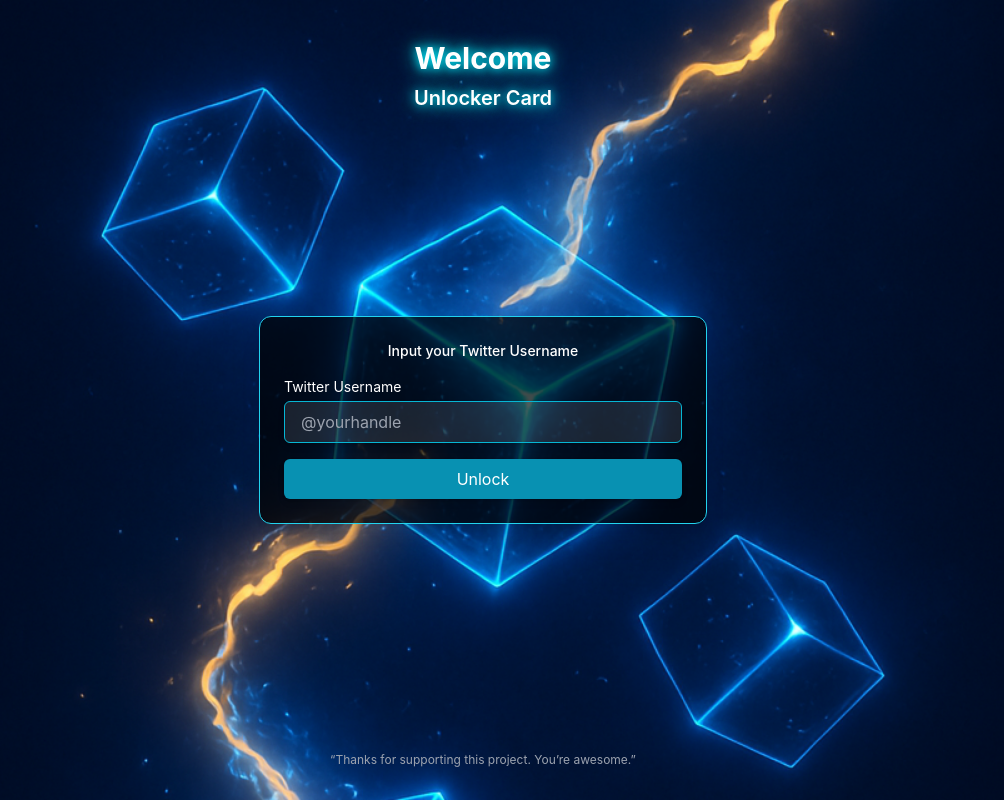
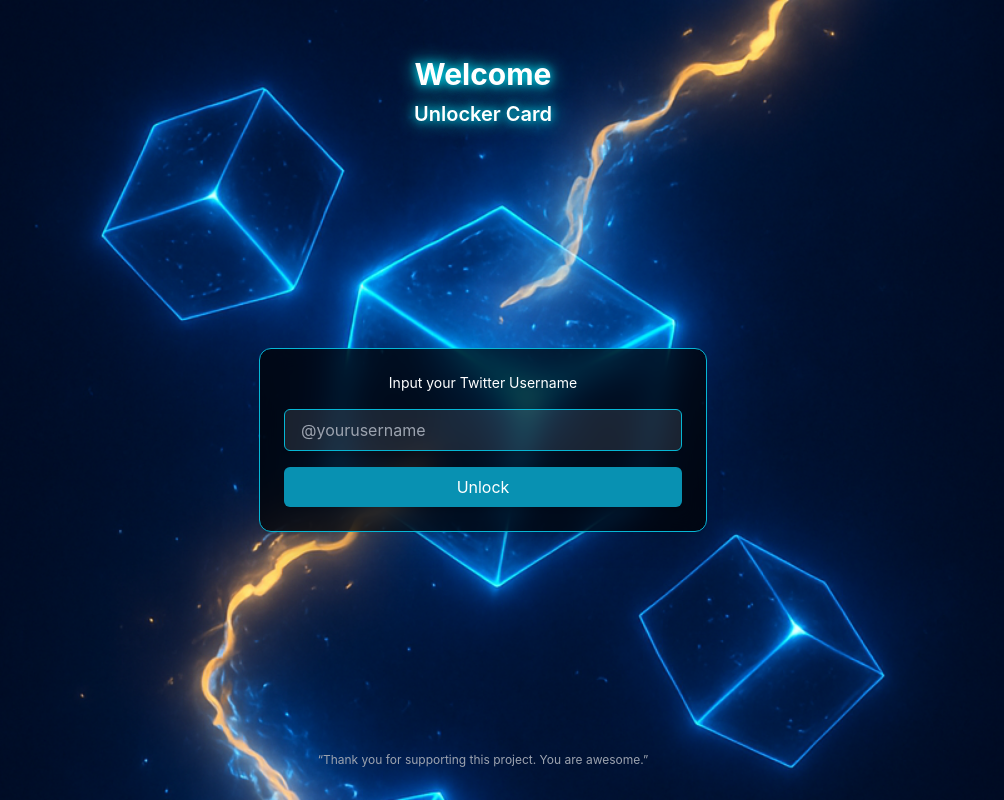
Before and after one commit to deisgoku/crypto-price-readme, a Next.js app: page /unlock in a window 1280 px wide. Shown: the whole page, without its empty margins (157-1161 px from the left). Built offline with nearby package versions, Linux system fonts and the light colour scheme.

Commit message:
Update unlock.jsx

```diff
--- a/pages/unlock.jsx
+++ b/pages/unlock.jsx
@@ -34,7 +34,7 @@ export default function UnlockPage() {
         });
         toast.success(`Welcome, @${username}! Unlock successful.`);
       } else {
-        toast.error("Verification failed. Please follow our Twitter first.");
+        toast.error("Verification failed. Please make sure you've followed us.");
       }
     } catch (err) {
       toast.error("Something went wrong. Please try again.");
@@ -44,27 +44,23 @@ export default function UnlockPage() {
   };
 
   return (
-    <div className="min-h-screen flex flex-col justify-between items-center bg-unlock bg-cover bg-center text-white p-4">
-      {/* Header */}
+    <div className="min-h-screen flex flex-col justify-between items-center text-white px-4 py-8">
+      {/* HEADER */}
       <div className="text-center mt-6">
         <h1 className="text-3xl font-bold mb-2">Welcome</h1>
         <h2 className="text-xl font-semibold">Unlocker Card</h2>
       </div>
 
-      {/* Form Box */}
-      <div className="bg-black/70 border border-cyan-400 rounded-xl shadow-xl p-6 w-full max-w-md text-center space-y-4">
-        <p className="text-sm font-medium">Input your Twitter Username</p>
-        <div className="text-left">
-          <label htmlFor="username" className="block text-sm mb-1">Twitter Username</label>
-          <input
-            id="username"
-            type="text"
-            value={username}
-            onChange={(e) => setUsername(e.target.value)}
-            placeholder="@yourhandle"
-            className="w-full px-4 py-2 rounded-md bg-white/10 border border-cyan-500 focus:outline-none focus:ring-2 focus:ring-cyan-400 text-white placeholder-gray-400"
-          />
-        </div>
+      {/* FORM BOX */}
+      <div className="w-full max-w-md bg-black/70 border border-cyan-500 rounded-xl shadow-xl p-6 text-center backdrop-blur-md mt-10">
+        <p className="text-sm mb-4">Input your Twitter Username</p>
+        <input
+          type="text"
+          placeholder="@yourusername"
+          value={username}
+          onChange={(e) => setUsername(e.target.value)}
+          className="w-full px-4 py-2 mb-4 rounded-md bg-white/10 border border-cyan-500 focus:outline-none focus:ring-2 focus:ring-cyan-400 text-white placeholder-gray-400"
+        />
         <button
           onClick={handleUnlock}
           disabled={loading}
@@ -75,9 +71,9 @@ export default function UnlockPage() {
         </button>
       </div>
 
-      {/* Footer */}
-      <footer className="text-center text-xs text-gray-400 mt-6 mb-4">
-        “Thanks for supporting this project. You’re awesome.”
+      {/* FOOTER */}
+      <footer className="text-xs text-gray-400 mt-10 text-center">
+        “Thank you for supporting this project. You are awesome.”
       </footer>
     </div>
   );
```
